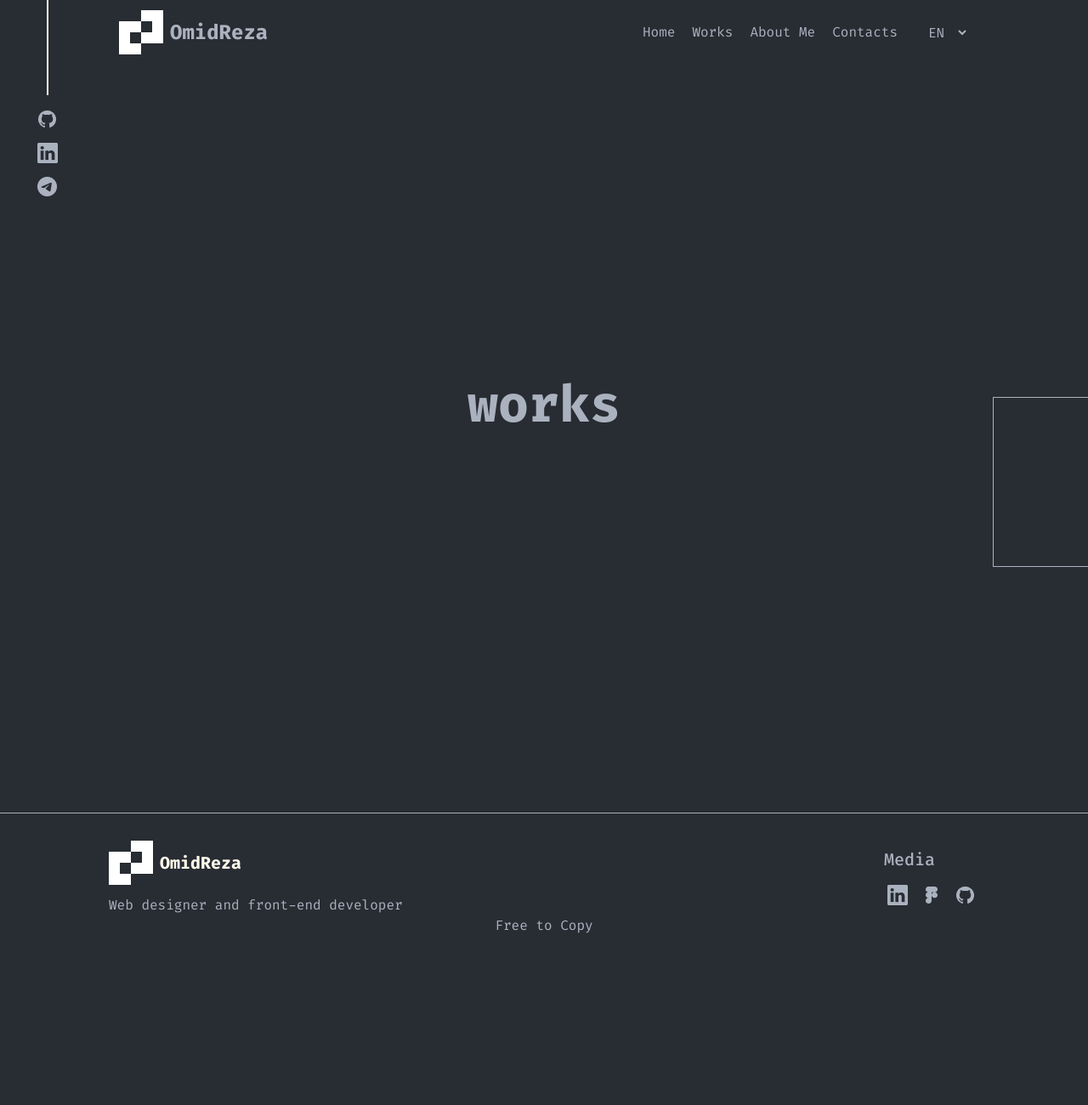
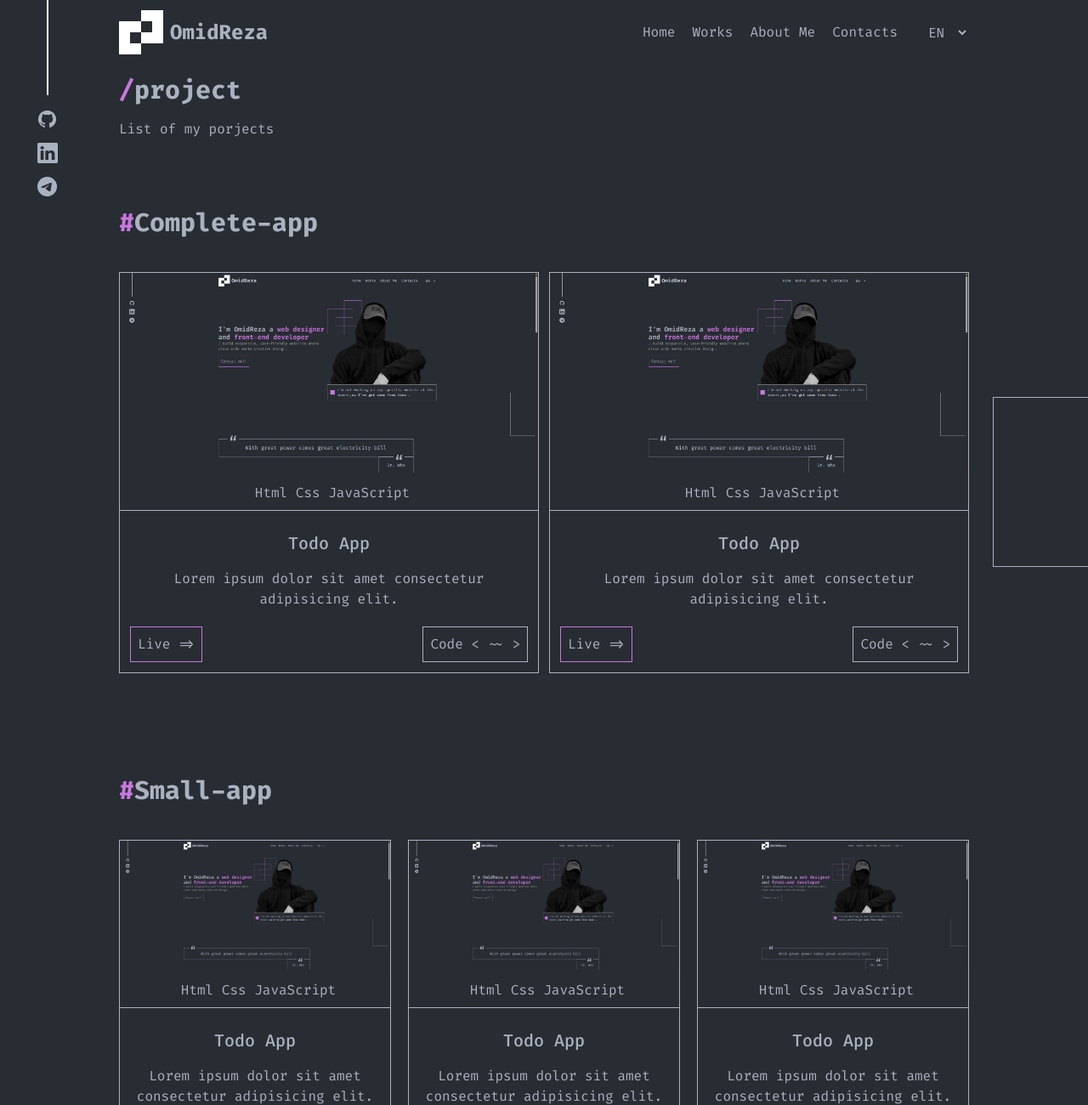
Before and after one commit to OmidRezaWeb/portfolio-website, a Vue app: page /works in a window 1280 px wide. Shown: the top 1300 px of the page at 85% size. Before the commit the page ends 1113 px from the top, so only its background shows below. Built offline with nearby package versions, Linux system fonts and the light colour scheme.

Commit message:
add works page contents and fixs sum bug

```diff
--- a/src/i18n/Language/En/home.js
+++ b/src/i18n/Language/En/home.js
@@ -24,7 +24,9 @@ export default {
    // project
    project: 'project',
    projectView: 'View all',
-
+   projectList:'List of my porjects',
+   projectComplete:'Complete-app',
+   projectSmallApp:'Small-app',
    prpjectMainTitel1: 'Todo App',
    prpjectMainTechnology1: 'Html Css JavaScript',
    prpjectMainDescription1:
@@ -61,9 +63,6 @@ export default {
    ContactsDescription:
       'I’m interested in freelance opportunities. However, if you have other request or question, don’t hesitate to contact me',
    ContactsMessage: 'Message me here',
-   ContactsTelegram: '<span>@happyomid</span>',
-   ContactsEmail: '<span>omidreza.shahbazi.web@gmail.com</span>',
-   ContactsDiscord: '<span>happyomid#123456</span>',
 
    // Footer
    FooterDescrption: 'Web designer and front-end developer',
--- a/src/i18n/Language/Fa/home.js
+++ b/src/i18n/Language/Fa/home.js
@@ -23,7 +23,9 @@ export default {
    // project
    project: 'پروژه ها',
    projectView: 'دیدن همه',
-
+   projectList:'لیست پروژه های من',
+   projectComplete:'تکمیل شده ها',
+   projectSmallApp:'پروژه های کوچک',
    prpjectMainTitel1: 'لیست کار ها',
    prpjectMainTechnology1: 'Html Css JavaScript',
    prpjectMainDescription1:
@@ -59,9 +61,7 @@ export default {
    ContactsDescription:
       'به فرصت‌های فریلنس علاقه‌مندم. اما اگر سوال یا درخواست دیگه‌ای هم دارید، بدون تردید با من تماس بگیرید.',
    ContactsMessage: 'اینجا پیام بده',
-   ContactsTelegram: '<span>@happyomid</span>',
-   ContactsEmail: '<span>omid.shahbaz.reza@gmil.com</span>',
-   ContactsDiscord: '<span>appyomid#123456</span>',
+
 
    // فوتر
    FooterDescrption: 'طراح وب و توسعه‌دهنده‌ی فرانت‌اند',
@@ -78,8 +78,8 @@ export default {
 
     //All Media
    AllMdia:'تمام رسانه های من',
-   AllMdiaTelegram: '<span>@happyomid</span>',
-   AllMdiaDiscord: '<span>@happyomid#12345</span>',
-   AllMdiaEmail: '<span>omidreza.shahbazi.web@gmail.com</span>',
+   AllMdiaTelegram: 'happyomid',
+   AllMdiaDiscord: 'happyomid#12345',
+   AllMdiaEmail: 'omidreza.shahbazi.web',
     AllMdiaLinkedin:'Omidreza Shahbazi',
 }
--- a/src/views/ContactView.vue
+++ b/src/views/ContactView.vue
@@ -2,6 +2,7 @@
 import { useI18n } from 'vue-i18n'
 
 const { t } = useI18n()
+
 </script>
 <template>
    <main class="p-3 max-w-5xl m-auto">
--- a/src/views/WorksView.vue
+++ b/src/views/WorksView.vue
@@ -1,6 +1,191 @@
-<script setup></script>
+<script setup>
+import { useI18n } from 'vue-i18n'
+
+const { t } = useI18n()
+</script>
 <template>
-   <main class="flex items-center justify-center h-svh">
-      <h2 class="font-bold text-6xl">works</h2>
+   <main class="p-3 max-w-5xl m-auto">
+      <header class="about">
+         <h1 class="font-bold text-3xl">
+            <span class="text-primery">/</span>{{ t('home.project') }}
+         </h1>
+         <p class="my-4">{{ t('home.projectList') }}</p>
+
+         <section class="my-20">
+            <h2 class="font-bold text-3xl my-5">
+               <span class="text-primery">#</span
+               >{{ t('home.projectComplete') }}
+            </h2>
+
+            <ul class="flex flex-col md:flex-row gap-3">
+               <li class="cart mt-5 md:w-1/2">
+                  <div class="border border-text flex flex-col gap-3">
+                     <img src="/src/assets/img/gallery/portfolio.png" alt="" />
+                     <h3 class="border-b pb-2 ps-2 text-center">
+                        {{ t('home.prpjectMainTechnology1') }}
+                     </h3>
+                     <div class="p-3">
+                        <h3 class="font-medium text-xl mb-4 text-center">
+                           {{ t('home.prpjectMainTitel1') }}
+                        </h3>
+                        <p class="text-center">
+                           {{ t('home.prpjectMainDescription1') }}
+                        </p>
+                        <div
+                           class="flex items-center justify-between gap-3 mt-5"
+                        >
+                           <button class="border p-2 border-primery">
+                              {{ t('home.prpjectMain1Button1') }} =>
+                           </button>
+                           <button class="border p-2">
+                              {{ t('home.prpjectMain1Button2') }} &lt; ~~ &gt;
+                           </button>
+                        </div>
+                     </div>
+                  </div>
+               </li>
+               <li class="cart mt-5 md:w-1/2">
+                  <div class="border border-text flex flex-col gap-3">
+                     <img src="/src/assets/img/gallery/portfolio.png" alt="" />
+                     <h3 class="border-b pb-2 ps-2 text-center">
+                        {{ t('home.prpjectMainTechnology1') }}
+                     </h3>
+                     <div class="p-3">
+                        <h3 class="font-medium text-xl mb-4 text-center">
+                           {{ t('home.prpjectMainTitel1') }}
+                        </h3>
+                        <p class="text-center">
+                           {{ t('home.prpjectMainDescription1') }}
+                        </p>
+                        <div
+                           class="flex items-center justify-between gap-3 mt-5"
+                        >
+                           <button class="border p-2 border-primery">
+                              {{ t('home.prpjectMain1Button1') }} =>
+                           </button>
+                           <button class="border p-2">
+                              {{ t('home.prpjectMain1Button2') }} &lt; ~~ &gt;
+                           </button>
+                        </div>
+                     </div>
+                  </div>
+               </li>
+            </ul>
+         </section>
+
+         <section class="mt-30">
+            <h2 class="font-bold text-3xl my-5">
+               <span class="text-primery">#</span
+               >{{ t('home.projectSmallApp') }}
+            </h2>
+
+            <ul class="flex flex-col flex-wrap md:flex-row items-center justify-between">
+               <li class="cart mt-5 md:w-[48%] lg:w-[32%]">
+                  <div class="border border-text flex flex-col gap-3">
+                     <img src="/src/assets/img/gallery/portfolio.png" alt="" />
+                     <h3 class="border-b pb-2 ps-2 text-center">
+                        {{ t('home.prpjectMainTechnology1') }}
+                     </h3>
+                     <div class="p-3">
+                        <h3 class="font-medium text-xl mb-4 text-center">
+                           {{ t('home.prpjectMainTitel1') }}
+                        </h3>
+                        <p class="text-center">
+                           {{ t('home.prpjectMainDescription1') }}
+                        </p>
+                        <div
+                           class="flex items-center justify-between gap-3 mt-5"
+                        >
+                           <button class="border p-2 border-primery">
+                              {{ t('home.prpjectMain1Button1') }} =>
+                           </button>
+                           <button class="border p-2">
+                              {{ t('home.prpjectMain1Button2') }} &lt; ~~ &gt;
+                           </button>
+                        </div>
+                     </div>
+                  </div>
+               </li>
+               <li class="cart mt-5 md:w-[48%] lg:w-[32%]">
+                  <div class="border border-text flex flex-col gap-3">
+                     <img src="/src/assets/img/gallery/portfolio.png" alt="" />
+                     <h3 class="border-b pb-2 ps-2 text-center">
+                        {{ t('home.prpjectMainTechnology1') }}
+                     </h3>
+                     <div class="p-3">
+                        <h3 class="font-medium text-xl mb-4 text-center">
+                           {{ t('home.prpjectMainTitel1') }}
+                        </h3>
+                        <p class="text-center">
+                           {{ t('home.prpjectMainDescription1') }}
+                        </p>
+                        <div
+                           class="flex items-center justify-between gap-3 mt-5"
+                        >
+                           <button class="border p-2 border-primery">
+                              {{ t('home.prpjectMain1Button1') }} =>
+                           </button>
+                           <button class="border p-2">
+                              {{ t('home.prpjectMain1Button2') }} &lt; ~~ &gt;
+                           </button>
+                        </div>
+                     </div>
+                  </div>
+               </li>
+               <li class="cart mt-5 md:w-[48%] lg:w-[32%]">
+                  <div class="border border-text flex flex-col gap-3">
+                     <img src="/src/assets/img/gallery/portfolio.png" alt="" />
+                     <h3 class="border-b pb-2 ps-2 text-center">
+                        {{ t('home.prpjectMainTechnology1') }}
+                     </h3>
+                     <div class="p-3">
+                        <h3 class="font-medium text-xl mb-4 text-center">
+                           {{ t('home.prpjectMainTitel1') }}
+                        </h3>
+                        <p class="text-center">
+                           {{ t('home.prpjectMainDescription1') }}
+                        </p>
+                        <div
+                           class="flex items-center justify-between gap-3 mt-5"
+                        >
+                           <button class="border p-2 border-primery">
+                              {{ t('home.prpjectMain1Button1') }} =>
+                           </button>
+                           <button class="border p-2">
+                              {{ t('home.prpjectMain1Button2') }} &lt; ~~ &gt;
+                           </button>
+                        </div>
+                     </div>
+                  </div>
+               </li>
+               <li class="cart mt-5 md:w-[48%] lg:w-[32%]">
+                  <div class="border border-text flex flex-col gap-3">
+                     <img src="/src/assets/img/gallery/portfolio.png" alt="" />
+                     <h3 class="border-b pb-2 ps-2 text-center">
+                        {{ t('home.prpjectMainTechnology1') }}
+                     </h3>
+                     <div class="p-3">
+                        <h3 class="font-medium text-xl mb-4 text-center">
+                           {{ t('home.prpjectMainTitel1') }}
+                        </h3>
+                        <p class="text-center">
+                           {{ t('home.prpjectMainDescription1') }}
+                        </p>
+                        <div
+                           class="flex items-center justify-between gap-3 mt-5"
+                        >
+                           <button class="border p-2 border-primery">
+                              {{ t('home.prpjectMain1Button1') }} =>
+                           </button>
+                           <button class="border p-2">
+                              {{ t('home.prpjectMain1Button2') }} &lt; ~~ &gt;
+                           </button>
+                        </div>
+                     </div>
+                  </div>
+               </li>
+            </ul>
+         </section>
+      </header>
    </main>
 </template>
```
Also changed, not shown: src/assets/img/gallery/portfolio.png (added).
